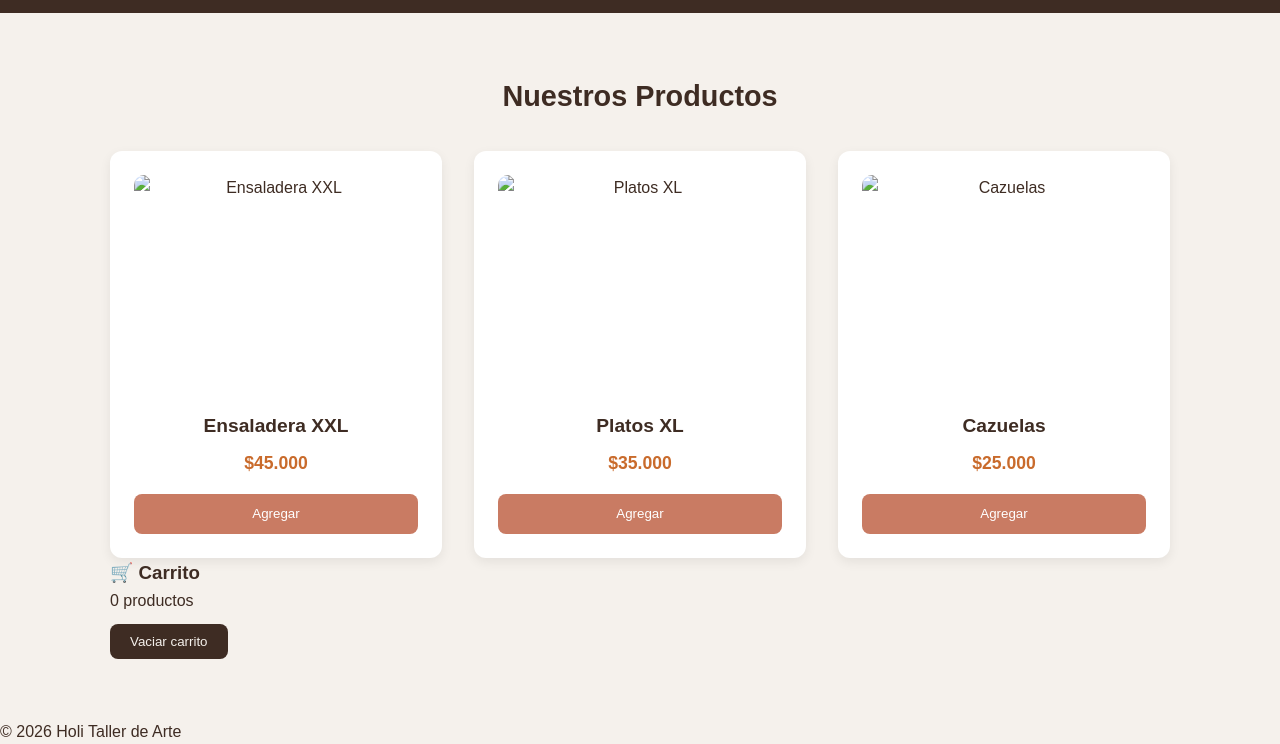
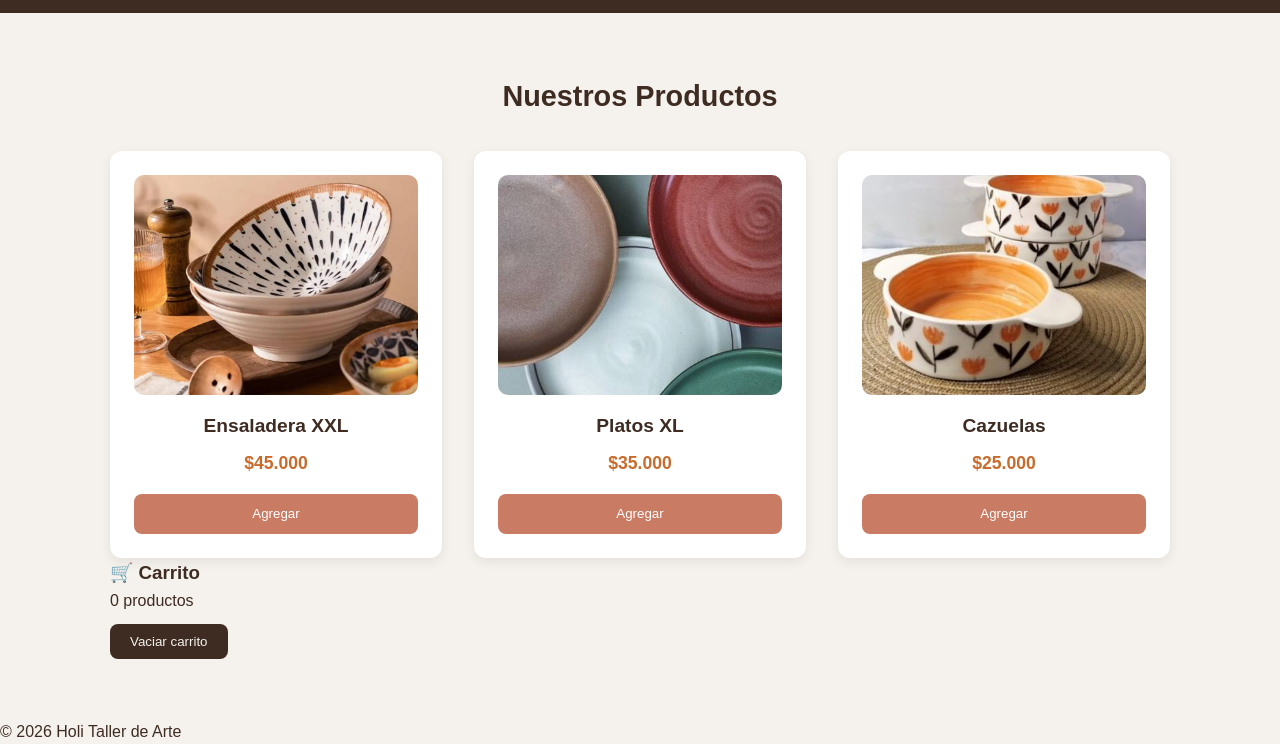
Before and after one commit to almita00/proyecto-holi, a website: page pages/productos.html in a window 1280 px wide. Shown: the part 91-835 px from the top of the page. Drawn offline with Linux system fonts and the light colour scheme.

Commit message:
Agrego imagenes y mejoras visuales

```diff
--- a/pages/productos.html
+++ b/pages/productos.html
@@ -34,7 +34,7 @@
         <div class="productos">
 
           <article class="producto">
-            <img src="../img/producto-1.jpg" alt="Ensaladera XXL">
+            <img src="../assets/img/producto-1.webp" alt="Ensaladera XXL">
             <h3>Ensaladera XXL</h3>
             <p class="precio">$45.000</p>
             <button class="btn-agregar"
@@ -46,7 +46,7 @@
           </article>
 
           <article class="producto">
-            <img src="../img/producto-1.jpg" alt="Platos XL">
+            <img src="../assets/img/producto-2.webp" alt="Platos XL">
             <h3>Platos XL</h3>
             <p class="precio">$35.000</p>
             <button class="btn-agregar"
@@ -58,7 +58,7 @@
           </article>
 
           <article class="producto">
-            <img src="../img/producto-1.jpg" alt="Cazuelas">
+            <img src="../assets/img/producto-3.webp" alt="Cazuelas">
             <h3>Cazuelas</h3>
             <p class="precio">$25.000</p>
             <button class="btn-agregar"
```
Also changed, not shown: assets/img/hero-ceramica.jpg (added), assets/img/producto-1.webp (added), assets/img/producto-2.webp (added), assets/img/producto-3.webp (added), assets/img/taller-1.jpg (added), assets/img/taller-2.jpg (added).
